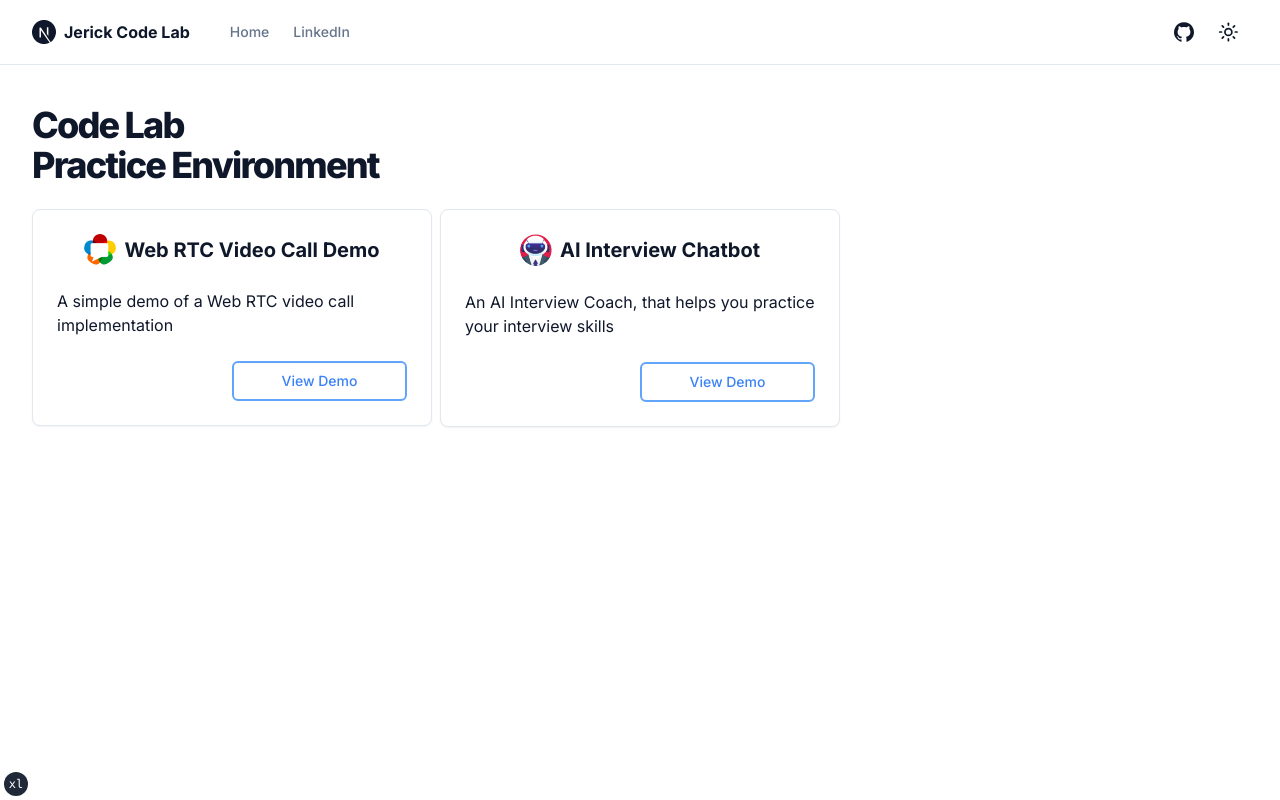
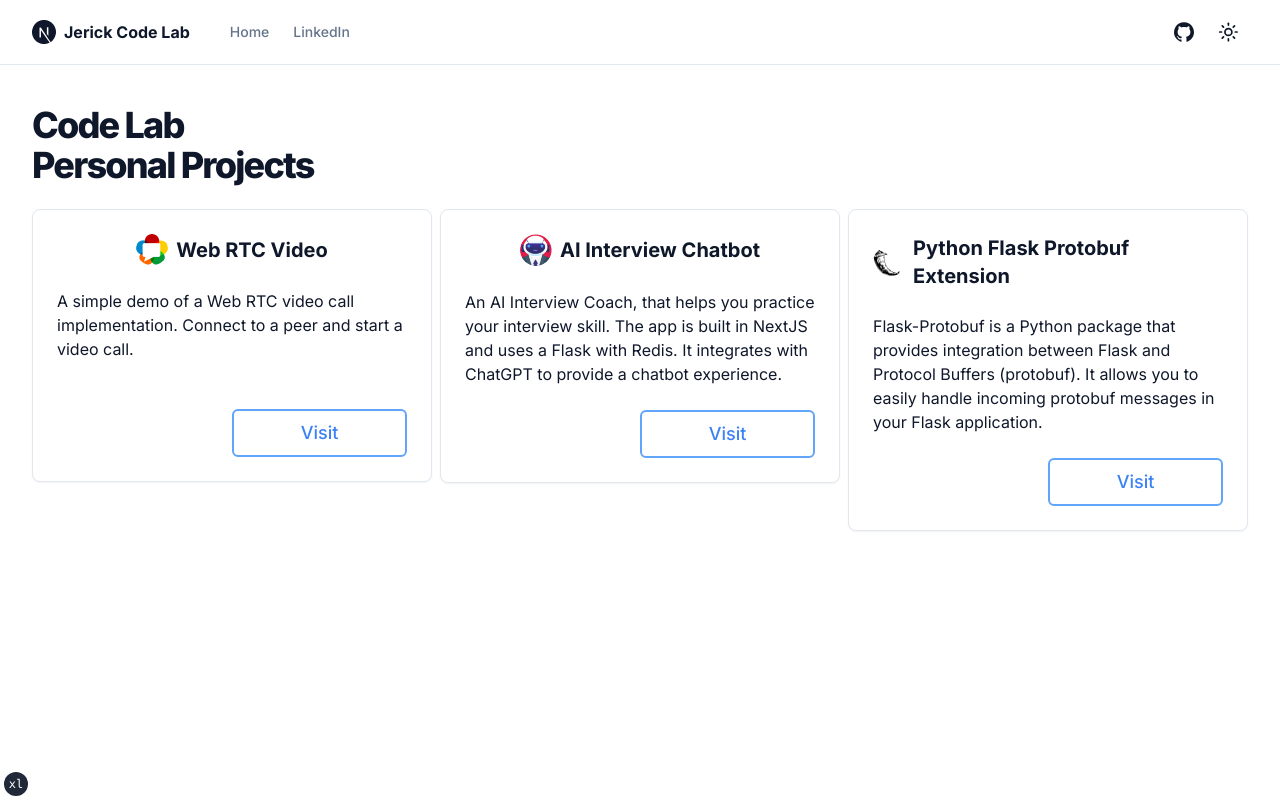
Before and after one commit to Mackhintoshi/codelab, a Next.js app in the folder jscodelab/: page / in a window 1280 px wide. Built offline with nearby package versions, Linux system fonts and the light colour scheme.

Commit message:
fixed theme

```diff
--- a/jscodelab/app/page.tsx
+++ b/jscodelab/app/page.tsx
@@ -1,9 +1,28 @@
-import Link from "next/link"
-
-import { siteConfig } from "@/config/site"
+'use client';
 import { Button, buttonVariants } from "@/components/ui/button"
 import { Card, CardContent, CardFooter, CardHeader } from "@/components/ui/card"
 import Image from "next/image"
+
+const projects = [
+  {
+    title: "Web RTC Video",
+    description: "A simple demo of a Web RTC video call implementation. Connect to a peer and start a video call.",
+    url: "/webrtc-video",
+    icon: "/webrtc-icon.png",
+  },
+  {
+    title: "AI Interview Chatbot",
+    description: "An AI Interview Coach, that helps you practice your interview skill. The app is built in NextJS and uses a Flask with Redis. It integrates with ChatGPT to provide a chatbot experience.",
+    url: "https://reertalk.com/",
+    icon: "/botIcon250.png",
+  },
+  {
+    title: "Python Flask Protobuf Extension",
+    description: "Flask-Protobuf is a Python package that provides integration between Flask and Protocol Buffers (protobuf). It allows you to easily handle incoming protobuf messages in your Flask application.",
+    url: "https://github.com/Mackhintoshi/Flask-Protobuf",
+    icon: "/flask-icon.png",
+  },
+]
 
 export default function IndexPage() {
   return (
@@ -11,55 +30,40 @@ export default function IndexPage() {
       <div className="flex max-w-[980px] flex-col items-start gap-2">
         <h1 className="text-3xl font-extrabold leading-tight tracking-tighter md:text-4xl">
           Code Lab <br className="hidden sm:inline" />
-          Practice Environment
+          Personal Projects
         </h1>
 
       </div>
       <div className="grid grid-cols-1 items-start gap-2 sm:grid-cols-1 md:grid-cols-2 xl:grid-cols-3
       ">
+        {projects.map((project) => (
             <Card className="hover:shadow-primary cursor-pointer">
               <CardHeader className="flex items-center justify-between">
                 <div className="flex items-center gap-2">
-              <Image src="/webrtc-icon.png"
+                  <Image src={project.icon}
                   className="rounded-full text-justify"
                   width={32} height={32} alt="WebRTC"/>
-              <h2 className="text-xl font-bold">Web RTC Video Call Demo</h2>
+                  <h2 className="text-xl font-bold">{project.title}</h2>
                 </div>
               </CardHeader>
-          <CardContent>
-            <p className="text-primary">
-              A simple demo of a Web RTC video call implementation
+              <CardContent className="min-h-[120px]
+              ">
+                <p className="">
+                  {project.description}
                 </p>
 
               </CardContent>
               <CardFooter className="flex items-center justify-end">
-            <Button className="w-1/2 border-2 border-blue-400 bg-white text-blue-500 hover:bg-blue-600 hover:text-white">
-              <Link href="/webrtc-video">View Demo</Link>
+                <Button className="h-12  w-1/2 border-2 border-blue-400 bg-white text-lg text-blue-500 hover:bg-blue-600 hover:text-white
+                dark:border-blue-500 dark:bg-blue-500 dark:text-white dark:hover:bg-blue-600 dark:hover:text-white"
+                onClick={() => window.open(project.url, "_blank")}
+                >
+                  Visit
                 </Button>
               </CardFooter>
             </Card>
+          ))}
 
-        <Card className="hover:shadow-primary cursor-pointer">
-          <CardHeader className="flex items-center justify-between">
-            <div className="flex items-center gap-2">
-              <Image src="/botIcon250.png"
-              className="rounded-full text-justify"
-              width={32} height={32} alt="WebRTC"/>
-              <h2 className="text-xl font-bold">AI Interview Chatbot</h2>
-            </div>
-          </CardHeader>
-          <CardContent>
-          <p className="text-primary">
-              An AI Interview Coach, that helps you practice your interview skills
-            </p>
-
-          </CardContent>
-          <CardFooter className="flex items-center justify-end">
-            <Button className="w-1/2 border-2 border-blue-400 bg-white text-blue-500 hover:bg-blue-600 hover:text-white">
-              <Link href="https://reertalk.com/" target="_blank">View Demo</Link>
-            </Button>
-          </CardFooter>
-        </Card>
       </div>
     </section>
   )
--- a/jscodelab/app/webrtc-video/components/JoinMeetingPanel.tsx
+++ b/jscodelab/app/webrtc-video/components/JoinMeetingPanel.tsx
@@ -60,7 +60,9 @@ export default function JoinMeetingModal(props:JoinMeetingPanelProps){
     return (
         <Dialog>
           <DialogTrigger asChild>
-            <Button variant="outline" className="w-1/2 border-2 border-blue-400 bg-white text-blue-500 hover:bg-blue-600 hover:text-white">Join Peer to Peer</Button>
+            <Button variant="outline" className=" h-12 text-lg font-bold border-2 border-blue-400 bg-white text-blue-500 hover:bg-blue-600 hover:text-white
+             dark:border-blue-500 dark:bg-blue-500 dark:text-white dark:hover:bg-blue-600 dark:hover:text-white
+            ">Join Peer to Peer</Button>
           </DialogTrigger>
           <DialogContent className="sm:max-w-[425px]">
             <DialogHeader>
--- a/jscodelab/app/webrtc-video/components/MainPanel.tsx
+++ b/jscodelab/app/webrtc-video/components/MainPanel.tsx
@@ -401,10 +401,12 @@ export default function MainPanel() {
                     <>
                      <div className="flex flex-col items-center gap-6 text-center">
                             <Button onClick={onStartHosting}
-                            className="w-1/2 border-2 border-green-400 bg-white text-green-500 hover:bg-green-600 hover:text-white"
+                            className=" h-12 text-lg font-bold
+                             border-2 border-green-400 bg-white text-green-500 hover:bg-green-600 hover:text-white
+                            dark:border-green-500 dark:bg-green-500 dark:text-white dark:hover:bg-green-600 dark:hover:text-white"
                             >Start Peer to Peer</Button>
                         </div>
-                        <p className="text-center text-gray-500">OR</p>
+                        <p className="text-center">OR</p>
                         <div className="flex flex-col items-center gap-6 text-center ">
                             <JoinMeetingModal onJoinMeeting={JoinPeerToPeer}
                                videoStream={videoStream} audioStream={audioStream} onError={(e)=>{setError(e as string)}}/>
@@ -443,7 +445,8 @@ export default function MainPanel() {
                     { isUserHost?
                         <>
                          <Button
-                            className="w-1/2 border-2 border-blue-400 bg-white text-blue-500 hover:bg-blue-600 hover:text-white"
+                            className="w-1/2 border-2 border-blue-400 bg-white text-blue-500 hover:bg-blue-600 hover:text-white
+                            dark:border-blue-500 dark:bg-blue-500 dark:text-white dark:hover:bg-blue-600 dark:hover:text-white"
                             onClick={()=>{
                                 getJoinerSDP()
                             }}>Refresh</Button>
--- a/jscodelab/config/site.ts
+++ b/jscodelab/config/site.ts
@@ -15,6 +15,6 @@ export const siteConfig = {
     }
   ],
   links: {
-    github: "https://github.com/Mackhintoshi/codelab",
+    github: "https://github.com/Mackhintoshi",
   },
 }
```
Also changed, not shown: jscodelab/public/flask-icon.png (added). Lines whose indentation alone changed are shown as unchanged.
